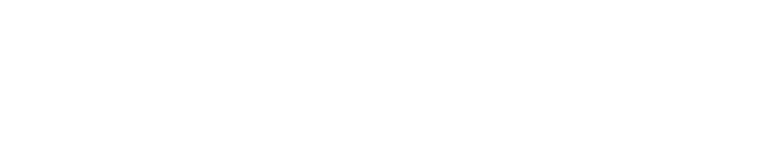
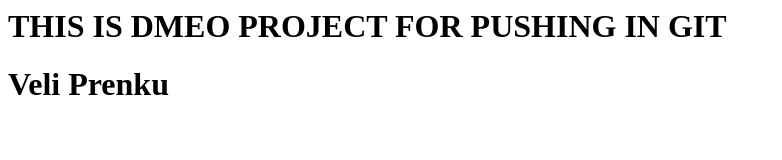
Before and after one commit to veliprenku/DemoProject, a plain HTML site: page index.html in a window 1280 px wide. Shown: the whole page, without its empty margins (0-782 px from the left). Drawn offline with Linux system fonts and the light colour scheme.

Commit message:
another  commit

```diff
--- a/index.html
+++ b/index.html
@@ -6,6 +6,7 @@
     <title>DemoProject</title>
 </head>
 <body>
-
+    <h1>THIS IS DMEO PROJECT FOR PUSHING IN GIT</h1>
+    <h1>Veli Prenku</h1>
 </body>
 </html>
```
